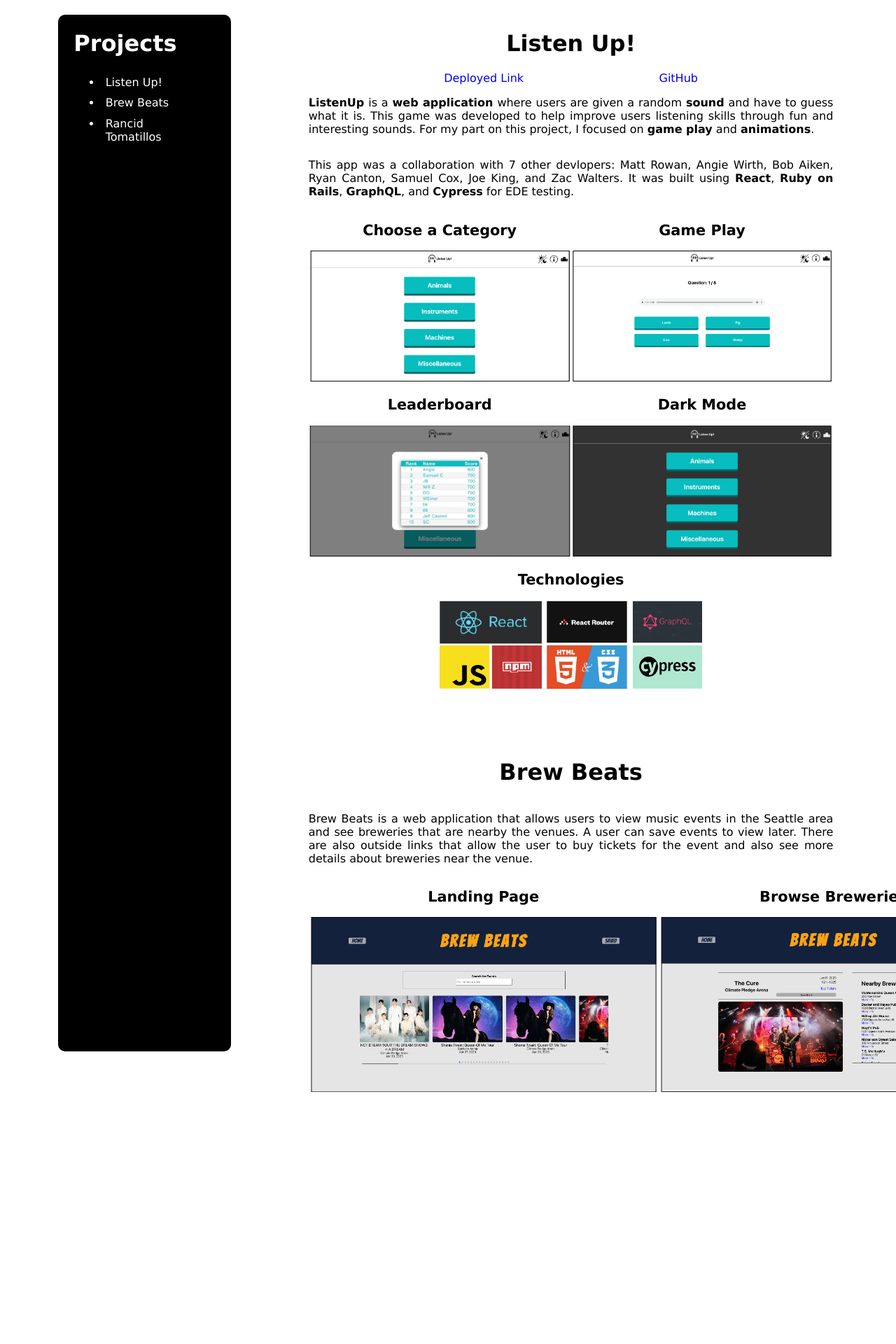
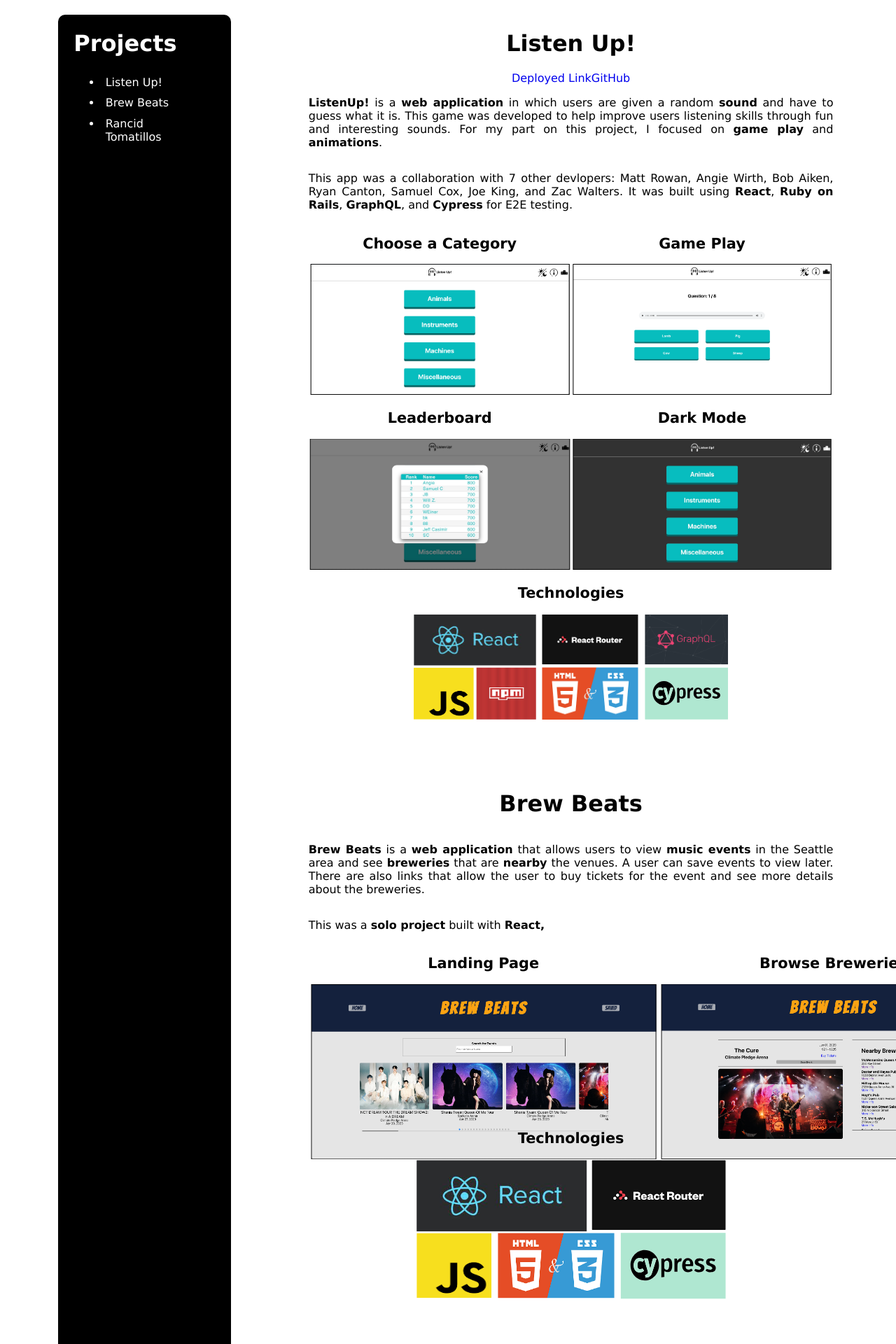
Before and after one commit to nkinsaul/portfolio, a React (Create React App) app: page / in a window 1280 px wide. Shown: the part 200-2120 px from the top of the page at 70% size. Before the commit the page ends 1702 px from the top, so only its background shows below. Built offline with nearby package versions, Linux system fonts and the light colour scheme; a web font is replaced by a local one.

Commit message:
Add tech images for Brew Beats and install React Scroll

```diff
--- a/package.json
+++ b/package.json
@@ -20,6 +20,7 @@
     "react-hook-form": "^7.45.1",
     "react-router-dom": "^6.12.0",
     "react-scripts": "5.0.1",
+    "react-scroll": "^1.8.9",
     "typescript": "^4.9.5",
     "web-vitals": "^2.1.4"
   },
--- a/src/Components/Landing/Landing.css
+++ b/src/Components/Landing/Landing.css
@@ -33,6 +33,7 @@
 .proj-cont {
   display: flex;
   flex-direction: column;
+  align-items: center;
 }
 
 .links {
@@ -41,7 +42,7 @@
 }
 
 .tech {
-  width: 50%;
+  width: 60%;
   margin-bottom: 10%
 }
 
--- a/src/Components/Landing/Landing.tsx
+++ b/src/Components/Landing/Landing.tsx
@@ -8,21 +8,24 @@
 import brewBeat1 from '../../images/bb_ss_1.svg'
 import brewBeat2 from '../../images/bb_ss_2.svg'
 import tech from '../../images/tech_3-09.svg'
+import brewBeatTech from '../../images/bb_tech.svg'
 
 const Landing = () => {
+
+
 
   return (
     <div className="landing">
       <SideBar />
       <div className="main-content">
         <div className="proj-cont">
-          <h1>Listen Up!</h1>
+          <h1 id="listen-up">Listen Up!</h1>
           <div className="links">
             <a href="https://listenup-game.herokuapp.com/">Deployed Link</a>
             <a href="https://github.com/Listen-Up-2210/listen-up-ui">GitHub</a>
           </div>
-          <p><strong>ListenUp</strong> is a <strong>web application</strong> where users are given a random <strong>sound</strong> and have to guess what it is. This game was developed to help improve users listening skills through fun and interesting sounds.  For my part on this project, I focused on <strong>game play</strong> and <strong>animations</strong>.</p>
-          <p>This app was a collaboration with 7 other devlopers: Matt Rowan, Angie Wirth, Bob Aiken, Ryan Canton, Samuel Cox, Joe King, and Zac Walters.  It was built using <strong>React</strong>, <strong>Ruby on Rails</strong>,  <strong> GraphQL</strong>, and <strong>Cypress</strong> for EDE testing.</p>
+          <p><strong>ListenUp!</strong> is a <strong>web application</strong> in which users are given a random <strong>sound</strong> and have to guess what it is. This game was developed to help improve users listening skills through fun and interesting sounds.  For my part on this project, I focused on <strong>game play</strong> and <strong>animations</strong>.</p>
+          <p>This app was a collaboration with 7 other devlopers: Matt Rowan, Angie Wirth, Bob Aiken, Ryan Canton, Samuel Cox, Joe King, and Zac Walters.  It was built using <strong>React</strong>, <strong>Ruby on Rails</strong>,  <strong> GraphQL</strong>, and <strong>Cypress</strong> for E2E testing.</p>
           <div className="image-cont">
             <div className="ss-cont">
               <h2>Choose a Category</h2>
@@ -43,14 +46,15 @@
                 <img className="screen-shots"src={listenUp4} />
               </div>
           </div>
-          <div>
+          <div className="tech">
             <h2>Technologies</h2>
-            <img className="tech" src={tech}/>
+            <img src={tech}/>
           </div>
         </div>
         <div className="proj-cont">
           <h1>Brew Beats</h1>
-          <p>Brew Beats is a web application that allows users to view music events in the Seattle area and see breweries that are nearby the venues. A user can save events to view later. There are also outside links that allow the user to buy tickets for the event and also see more details about breweries near the venue.</p>
+          <p><strong>Brew Beats</strong> is a <strong>web application</strong> that allows users to view <strong>music events</strong> in the Seattle area and see <strong>breweries</strong> that are <strong>nearby</strong> the venues. A user can save events to view later. There are also links that allow the user to buy tickets for the event and see more details about the breweries.</p>
+          <p>This was a <strong>solo project</strong> built with <strong>React, </strong></p>
           <div className="image-cont">
             <div className="screen-shots">
               <h2>Landing Page</h2>
@@ -61,6 +65,10 @@
               <img className="screen-shots" src={brewBeat2}/>
             </div>
           </div>
+          <div className="tech">
+              <h2>Technologies</h2>
+              <img src={brewBeatTech}/>
+            </div>
         </div>
       </div>
     </div>
--- a/src/Components/SideBar/SideBar.tsx
+++ b/src/Components/SideBar/SideBar.tsx
@@ -2,6 +2,7 @@
 import './SideBar.css'
 
 const SideBar = () => {
+
   return (
     <div className="side-bar">
      <h1 className="sidebar-header">Projects</h1>
```
Also changed, not shown: src/images/bb_tech.svg (added), 1 other file (tests, documents, lock files or other folders).
